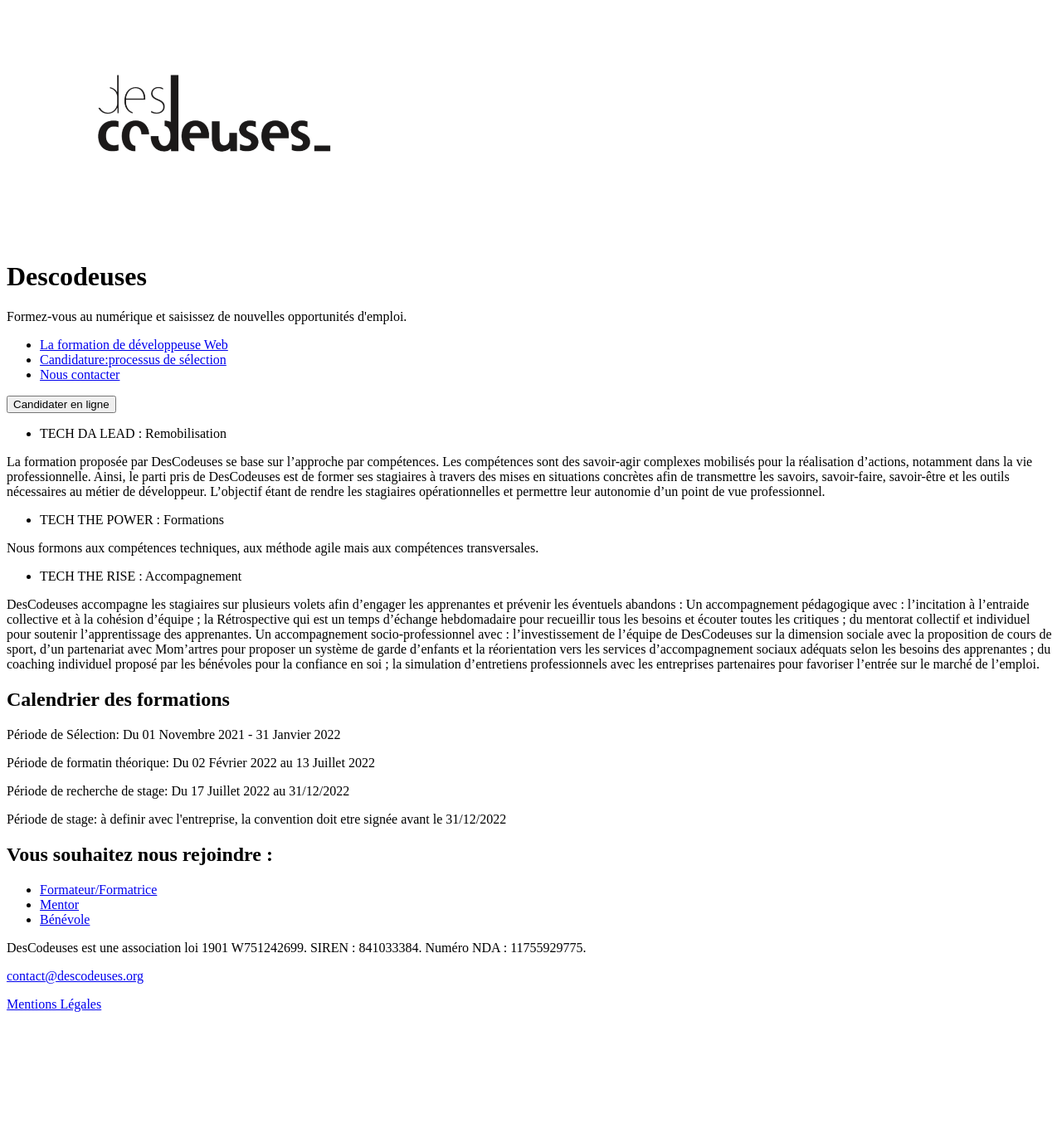
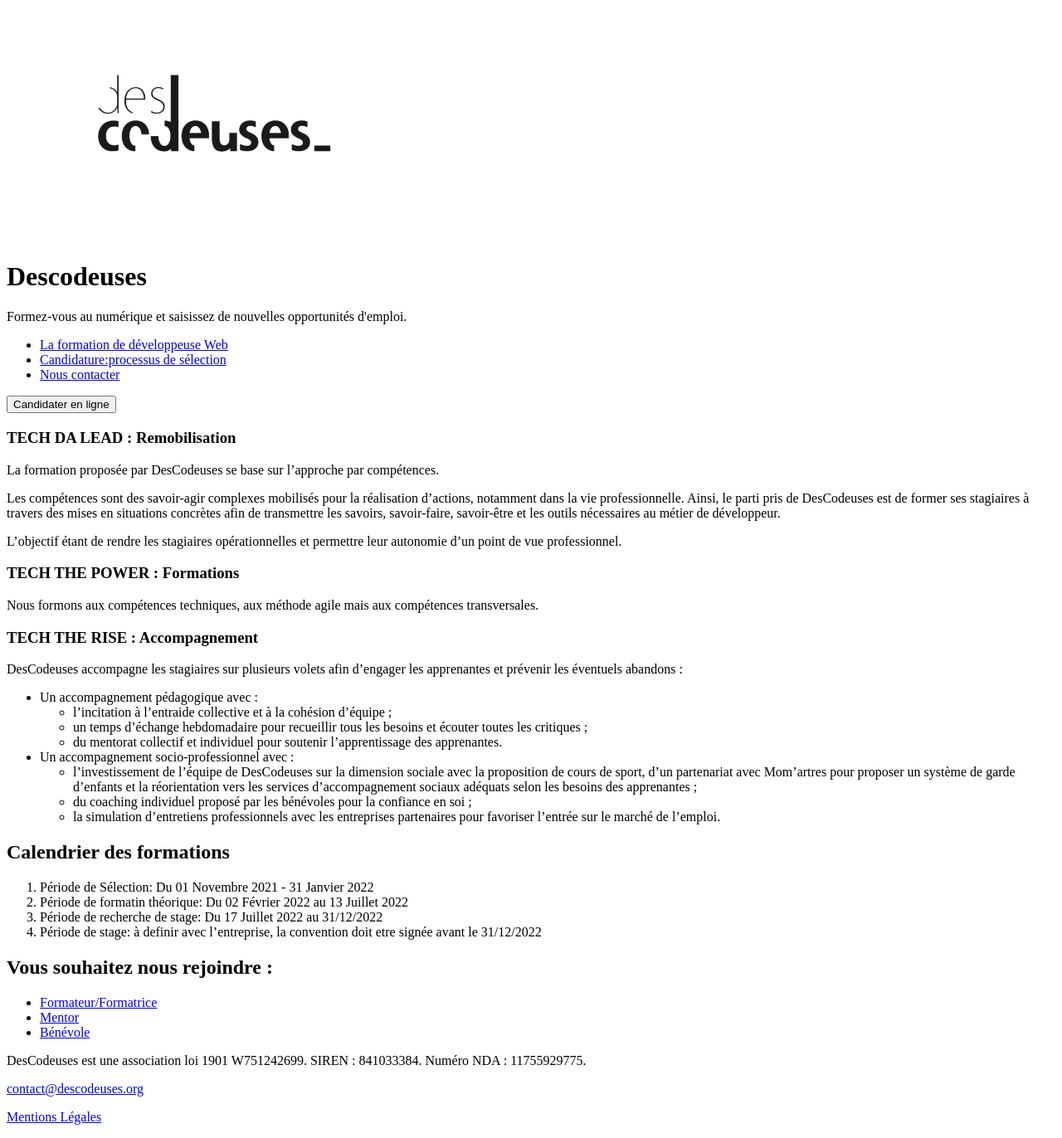
Before and after one commit to descodeuses/descodeuses.github.io, a Jekyll site: the page built from index.md, in a window 1280 px wide. Shown: the whole page at 83% size. Built offline with Jekyll 4.4.1, drawn with Linux system fonts in a browser that asks for light colours; before the commit the page ends 1236 px from its top, so only the background shows below that.

Commit message:
reprend en MD l'index du site

```diff
--- a/index.md
+++ b/index.md
@@ -2,56 +2,46 @@
 layout: default
 ---
 
+### TECH DA LEAD : Remobilisation
 
-<div id="remobilisation">
-  <ul>
-    <li>TECH DA LEAD : Remobilisation</li>
-  </ul>
-  <p>
-    La formation proposée par DesCodeuses se base sur l’approche par compétences.
-    Les compétences sont des savoir-agir complexes mobilisés pour la réalisation d’actions, notamment dans la vie professionnelle. Ainsi, le parti pris de DesCodeuses est de former ses stagiaires à travers des mises en situations concrètes afin de transmettre les savoirs, savoir-faire, savoir-être et les outils nécessaires au métier de développeur.
-    L’objectif étant de rendre les stagiaires opérationnelles et permettre leur autonomie d’un point de vue professionnel.
-  </p>
-</div>
-<div id="formations">
-  <ul>
-    <li>TECH THE POWER : Formations</li>
-  </ul>
-  <p>
-    Nous formons aux compétences techniques,  aux méthode agile mais aux compétences transversales.
-  </p>
-</div>
-<div id="accompagnement">
-  <ul>
-    <li>TECH THE RISE : Accompagnement</li>
-  </ul>
-  <p>DesCodeuses accompagne les stagiaires sur plusieurs volets afin d’engager les apprenantes et prévenir les éventuels abandons :
+La formation proposée par DesCodeuses se base sur l’approche par compétences.
 
-    Un accompagnement pédagogique avec :
-    l’incitation à l’entraide collective et à la cohésion d’équipe ;
-    la Rétrospective qui est un temps d’échange hebdomadaire pour recueillir tous les besoins et écouter toutes les critiques ;
-    du mentorat collectif et individuel pour soutenir l’apprentissage des apprenantes.
+Les compétences sont des savoir-agir complexes mobilisés pour la réalisation d’actions, notamment dans la vie professionnelle. Ainsi, le parti pris de DesCodeuses est de former ses stagiaires à travers des mises en situations concrètes afin de transmettre les savoirs, savoir-faire, savoir-être et les outils nécessaires au métier de développeur.
 
-    Un accompagnement socio-professionnel avec :
-    l’investissement de l’équipe de DesCodeuses sur la dimension sociale avec la proposition de cours de sport, d’un partenariat avec Mom’artres pour proposer un système de garde d’enfants et la réorientation vers les services d’accompagnement sociaux adéquats selon les besoins des apprenantes ;
-    du coaching individuel proposé par les bénévoles pour la confiance en soi ;
-    la simulation d’entretiens professionnels avec les entreprises partenaires pour favoriser l’entrée sur le marché de l’emploi.
-  </p>
-</div>
+L’objectif étant de rendre les stagiaires opérationnelles et permettre leur autonomie d’un point de vue professionnel.
 
-<section>
-  <h2>Calendrier des formations</h2>
-  <p>Période de Sélection: Du 01 Novembre 2021 -  31 Janvier 2022</p>
-  <p>Période de formatin théorique: Du 02 Février 2022 au 13 Juillet 2022</p>
-  <p>Période de recherche de stage: Du 17 Juillet 2022 au 31/12/2022</p>
-  <p>Période de stage: à definir avec l'entreprise, la convention doit etre signée avant le 31/12/2022</p>
-</section>
 
-<section>
-  <h2>Vous souhaitez nous rejoindre :</h2>
-  <ul>
-    <li><a href="mailto:contact@descodeuses.org?subject=Devenir%20formateur">Formateur/Formatrice</a></li>
-    <li><a href="mailto:contact@descodeuses.org?subject=Devenir%20mentor">Mentor</a></li>
-    <li><a href="mailto:contact@descodeuses.org?subject=Devenir%20bénévole">Bénévole</a></li>
-  </ul>
-</section>
+### TECH THE POWER : Formations
+
+Nous formons aux compétences techniques,  aux méthode agile mais aux compétences transversales.
+
+
+### TECH THE RISE : Accompagnement
+
+DesCodeuses accompagne les stagiaires sur plusieurs volets afin d’engager les apprenantes et prévenir les éventuels abandons :
+
+- Un accompagnement pédagogique avec :
+  - l’incitation à l’entraide collective et à la cohésion d’équipe ;
+  - un temps d’échange hebdomadaire pour recueillir tous les besoins et écouter toutes les critiques ;
+  - du mentorat collectif et individuel pour soutenir l’apprentissage des apprenantes.
+
+- Un accompagnement socio-professionnel avec :
+  - l’investissement de l’équipe de DesCodeuses sur la dimension sociale avec la proposition de cours de sport, d’un partenariat avec Mom’artres pour proposer un système de garde d’enfants et la réorientation vers les services d’accompagnement sociaux adéquats selon les besoins des apprenantes ;
+  - du coaching individuel proposé par les bénévoles pour la confiance en soi ;
+  - la simulation d’entretiens professionnels avec les entreprises partenaires pour favoriser l’entrée sur le marché de l’emploi.
+
+
+
+## Calendrier des formations
+
+1. Période de Sélection: Du 01 Novembre 2021 -  31 Janvier 2022
+2. Période de formatin théorique: Du 02 Février 2022 au 13 Juillet 2022
+3. Période de recherche de stage: Du 17 Juillet 2022 au 31/12/2022
+4. Période de stage: à definir avec l'entreprise, la convention doit etre signée avant le 31/12/2022
+
+
+## Vous souhaitez nous rejoindre :
+
+- [Formateur/Formatrice](mailto:contact@descodeuses.org?subject=Devenir%20formateur)
+- [Mentor](mailto:contact@descodeuses.org?subject=Devenir%20mentor)
+- [Bénévole](mailto:contact@descodeuses.org?subject=Devenir%20bénévole)
```
